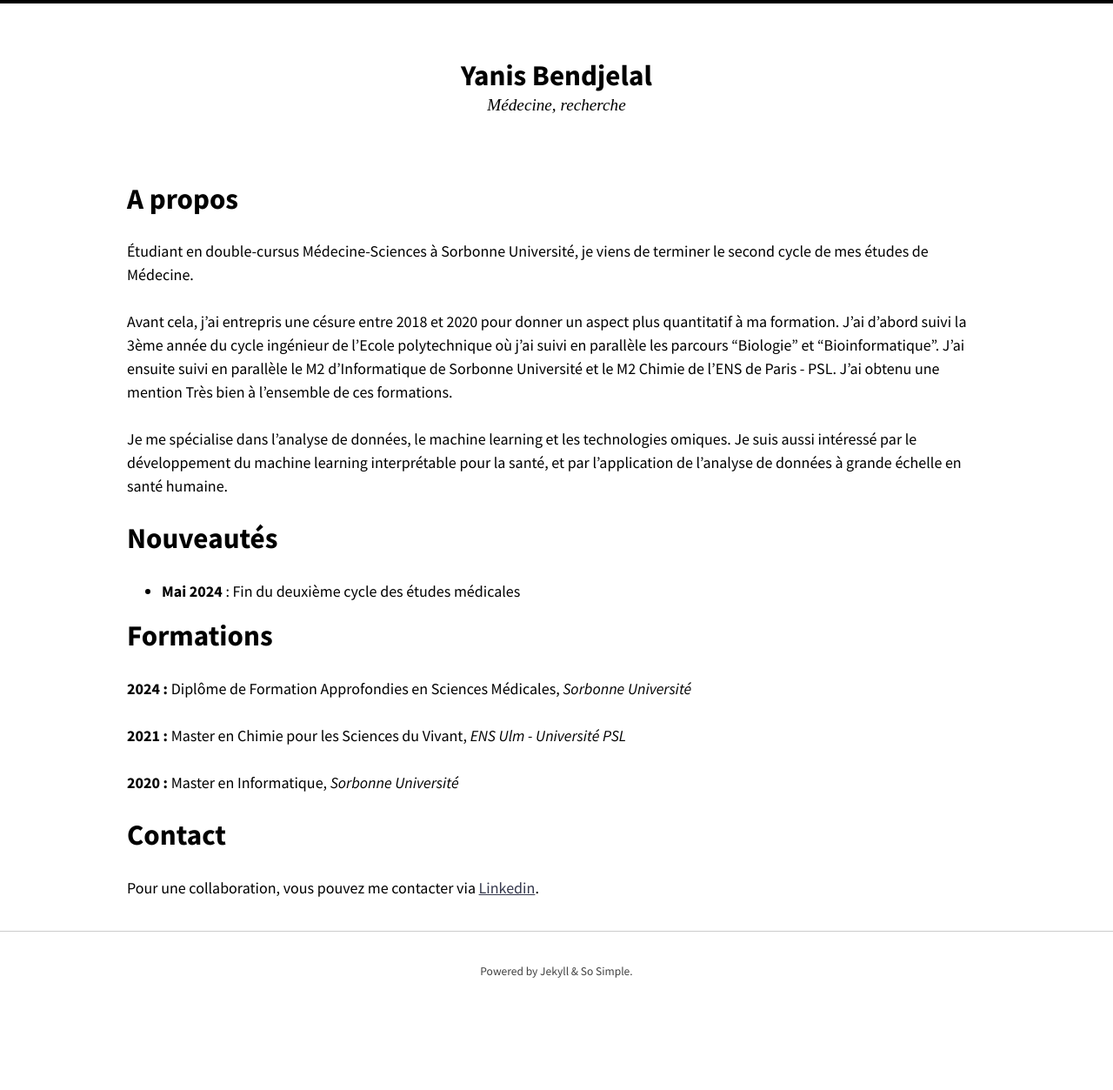
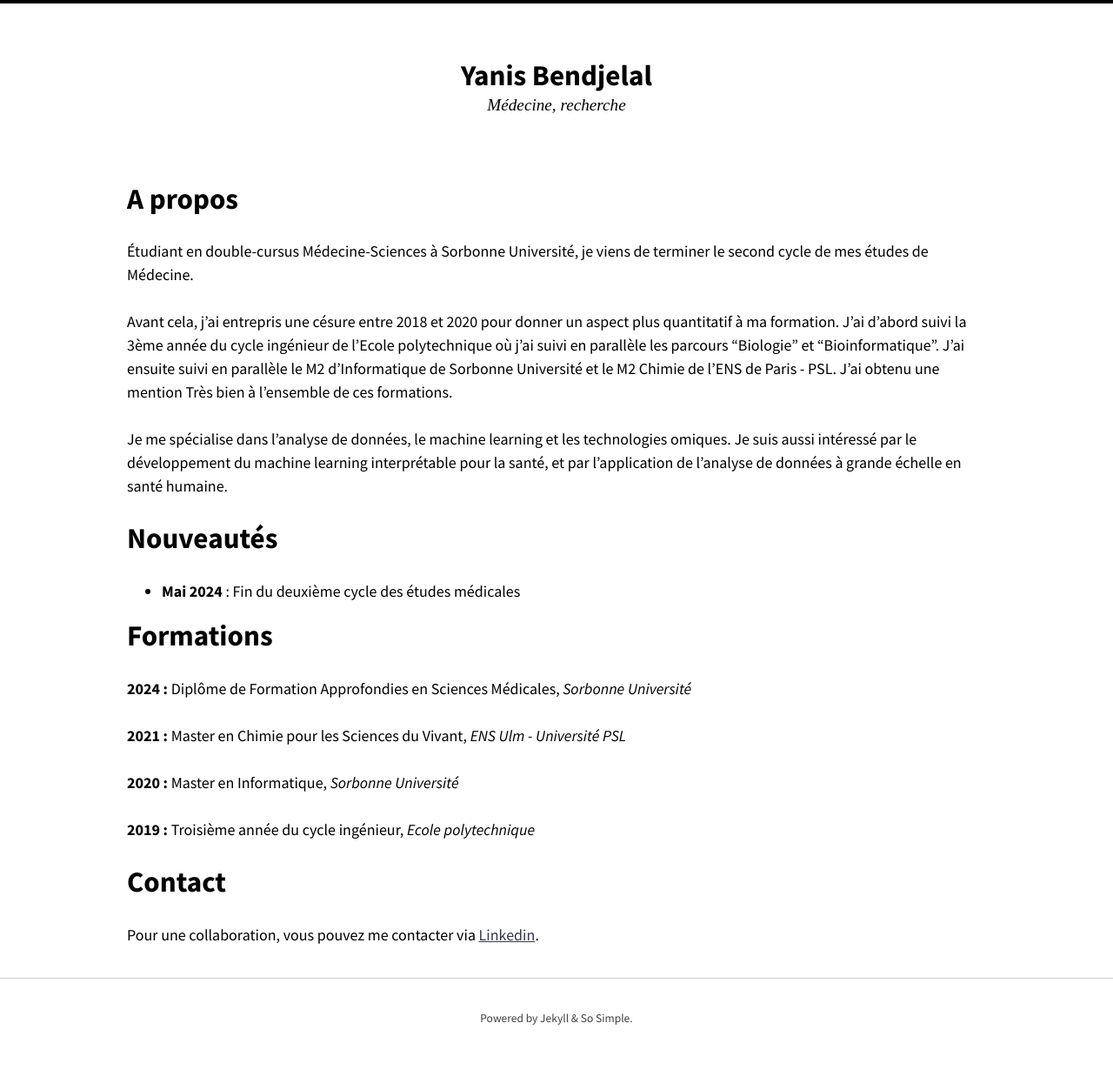
Before and after one commit to Bendjelal/bendjelal.github.io, a Jekyll site: the page built from index.md, in a window 1280 px wide. Shown: the whole page at 87% size. Built offline with Jekyll 4.4.1, drawn with Linux system fonts in a browser that asks for light colours; nearby versions of some CDN libraries; before the commit the page ends 1199 px from its top, so only the background shows below that.

Commit message:
Update index.md

```diff
--- a/index.md
+++ b/index.md
@@ -23,6 +23,8 @@ Je me spécialise dans l'analyse de données, le machine learning et les technol
 
 **2020 :** Master en Informatique, *Sorbonne Université*
 
+**2019 :** Troisième année du cycle ingénieur, *Ecole polytechnique*
+
 # Contact
 
 Pour une collaboration, vous pouvez me contacter via [Linkedin](https://www.linkedin.com/in/yanis-bendjelal/?locale=fr_FR).
```
